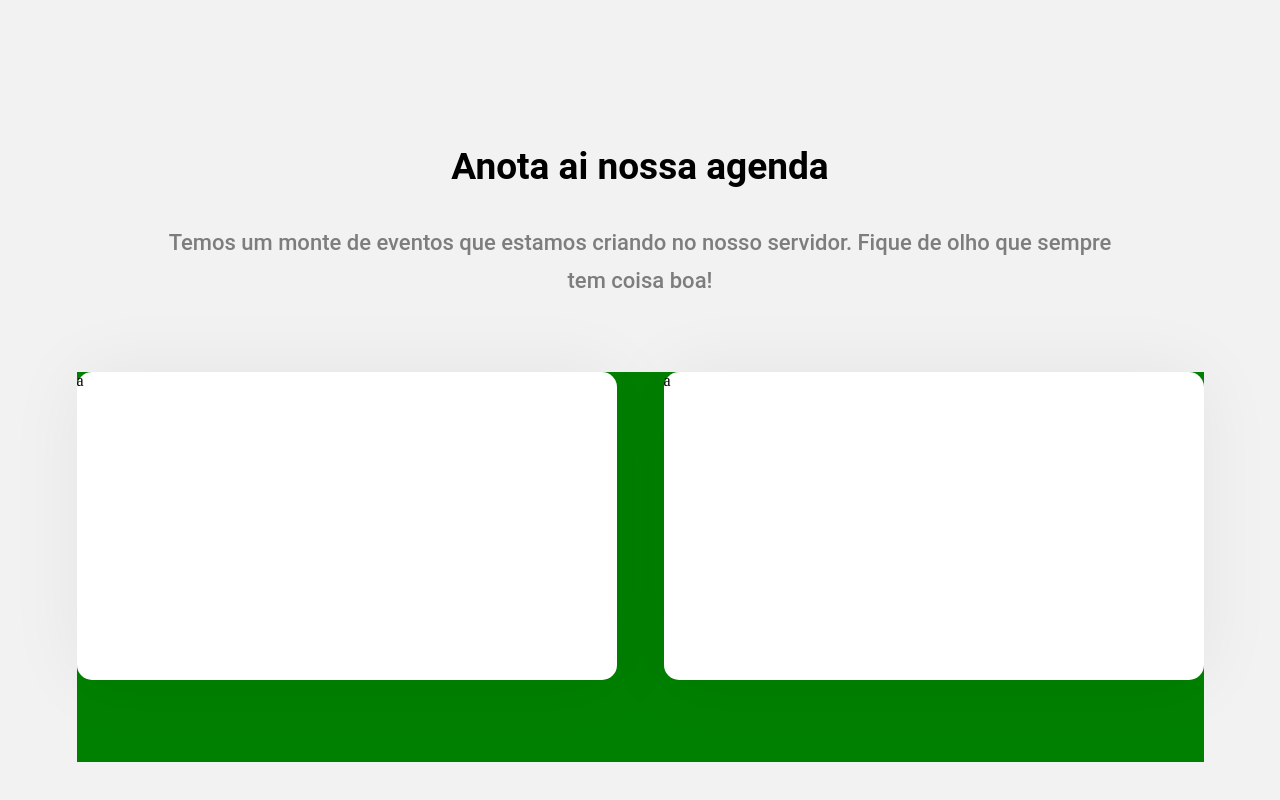
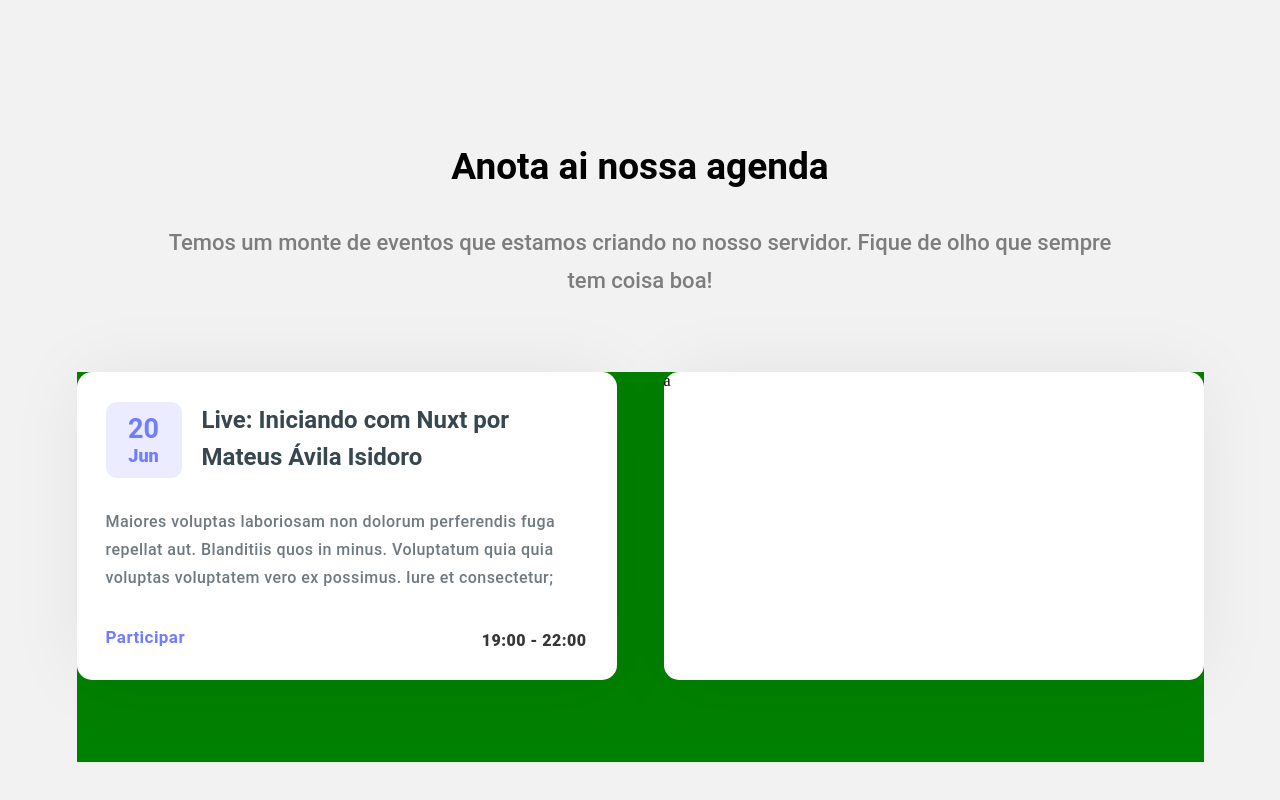
Before and after one commit to Wiilderson/Desafio-Techpeople, a React (Vite) app: page / in a window 1280 px wide. Shown: the part 2412-3212 px from the top of the page. Built offline with nearby package versions, Linux system fonts and the light colour scheme.

Commit message:
Parte 2 do componente Agenda, concluído o conteúdo do card.

```diff
--- a/src/Components/Agenda/Agenda.tsx
+++ b/src/Components/Agenda/Agenda.tsx
@@ -1,7 +1,12 @@
 import {
   CardAgenda,
+  CardContent,
   CardsAgendaContainer,
   Container,
+  Data,
+  HoursContent,
+  LiveText,
+  Paragrf,
   TextAgenda,
 } from "./Styled";
 
@@ -17,7 +22,28 @@ function Agenda() {
       </TextAgenda>
 
       <CardsAgendaContainer>
-        <CardAgenda>a</CardAgenda>
+        <CardAgenda>
+          <CardContent>
+            <Data>
+              <span>20</span>
+              <p>Jun</p>
+            </Data>
+            <LiveText>
+              Live: Iniciando com Nuxt por Mateus Ávila Isidoro
+            </LiveText>
+          </CardContent>
+          <Paragrf>
+            <p>
+              Maiores voluptas laboriosam non dolorum perferendis fuga repellat
+              aut. Blanditiis quos in minus. Voluptatum quia quia voluptas
+              voluptatem vero ex possimus. Iure et consectetur;
+            </p>
+          </Paragrf>
+          <HoursContent>
+            <p>Participar</p>
+            <span>19:00 - 22:00</span>
+          </HoursContent>
+        </CardAgenda>
         <CardAgenda>a</CardAgenda>
       </CardsAgendaContainer>
     </Container>
--- a/src/Components/Agenda/Styled.ts
+++ b/src/Components/Agenda/Styled.ts
@@ -48,10 +48,101 @@ export const CardsAgendaContainer = styled.div`
   height: 390px;
   margin-top: 30px;
 `;
-export const CardAgenda = styled.div`
+export const CardAgenda = styled.figure`
   width: 540px;
   height: 308px;
   background: #ffffff;
   box-shadow: 0px 0px 77px rgba(0, 0, 0, 0.06);
   border-radius: 15px;
+  display: flex;
+  flex-direction: column;
 `;
+
+export const CardContent = styled.div`
+  width: 446px;
+  height: 78px;
+  display: flex;
+  justify-content: space-between;
+  margin: 30px 0 0 29px;
+`;
+
+export const Data = styled.div`
+  width: 76px;
+  height: 76px;
+  justify-content: center;
+  background: rgb(113, 124, 255, 0.14);
+  border-radius: 11px;
+  display: flex;
+  flex-direction: column;
+
+  span {
+    font-family: "Roboto", sans-serif;
+    font-style: normal;
+    font-weight: 700;
+    font-size: 27px;
+    line-height: 32px;
+    text-align: center;
+    color: #717cff;
+  }
+  p {
+    font-family: "Roboto", sans-serif;
+    font-style: normal;
+    font-weight: 900;
+    font-size: 18px;
+    line-height: 21px;
+    text-align: center;
+    color: #717cff;
+  }
+`;
+
+export const LiveText = styled.h3`
+  width: 350px;
+  font-family: "Roboto", sans-serif;
+  font-style: normal;
+  font-weight: 700;
+  font-size: 24px;
+  line-height: 37px;
+  color: #37474f;
+`;
+
+export const Paragrf = styled.div`
+  width: 481px;
+  height: 91px;
+  margin: 28px 0 0 29px;
+
+  p {
+    font-family: "Roboto", sans-serif;
+    font-style: normal;
+    font-weight: 500;
+    font-size: 16px;
+    line-height: 28px;
+    letter-spacing: 0.444444px;
+    color: rgba(55, 71, 79, 0.721569);
+  }
+`;
+
+export const HoursContent = styled.div`
+  display: flex;
+  justify-content: space-between;
+  width: 481px;
+  margin: 28px 0 0 29px;
+  p {
+    font-family: "Roboto", sans-serif;
+    font-style: normal;
+    font-weight: 700;
+    font-size: 17px;
+    line-height: 20px;
+    letter-spacing: 0.439286px;
+    color: #717cff;
+  }
+
+  span {
+    font-family: "Roboto", sans-serif;
+    font-weight: 900;
+    font-size: 16px;
+    line-height: 28px;
+    text-align: right;
+    letter-spacing: 0.444444px;
+    color: #373737;
+  }
+`;
```
